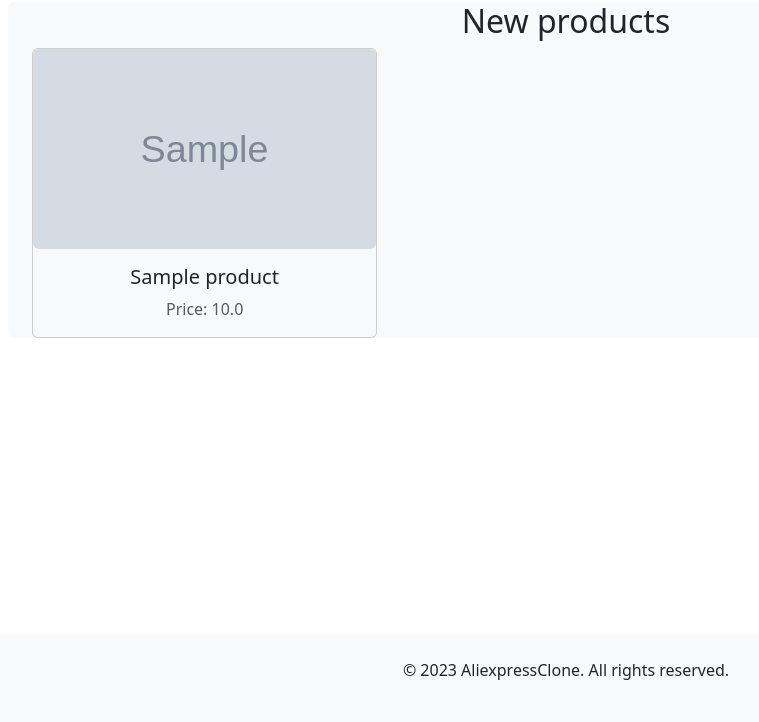
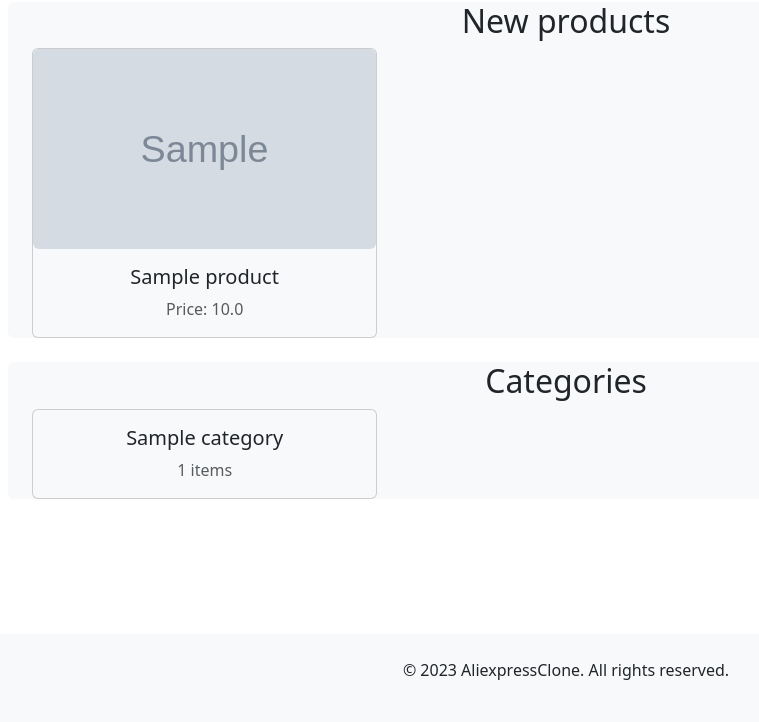
Before and after one commit to Deveno2222/Aliexpress, a Django app: template core/templates/core/index.html in a window 1280 px wide. Shown: the part 78-800 px from the top of the page, without its empty margins (74-833 px from the left). Run offline with Django 4.2, Linux system fonts and the light colour scheme; the template is opened without the code that fills it: values that come from a table or form of the project are taken from there, others are empty; tables that the repository leaves empty hold one stand-in row (values such as "Sample post"); grey boxes marked "Sample" are stand-in pictures.

Commit message:
added categories

```diff
--- a/aliexpress/urls.py
+++ b/aliexpress/urls.py
@@ -6,5 +6,5 @@ from django.urls import path,include
 
 urlpatterns = [
     path('admin/', admin.site.urls),
-    path('core', include('core.urls'))
+    path('', include('core.urls'))
 ] + static(settings.MEDIA_URL, document_root=settings.MEDIA_ROOT)
--- a/core/templates/core/index.html
+++ b/core/templates/core/index.html
@@ -22,4 +22,22 @@
       {% endfor %}
     </div>
   </div>
+  <div class="mt-4 px-4 py-6 bg-light rounded">
+    <h2 class="mb-6 h2 text-center">Categories</h2>
+
+    <div class="row row-cols-1 row-cols-md-3 g-3 text-center">
+      {% for category in categories %}
+        <div class="col">
+          <a href="#" class="text-decoration-none">
+            <div class="card bg-light rounded">
+              <div class="card-body">
+                <h5 class="card-title">{{ category.name }}</h5>
+                <p class="card-text text-muted">{{ category.products.count }} items </p>
+              </div>
+            </div>
+          </a>
+        </div>
+      {% endfor %}
+    </div>
+  </div>
 {% endblock %}
```
